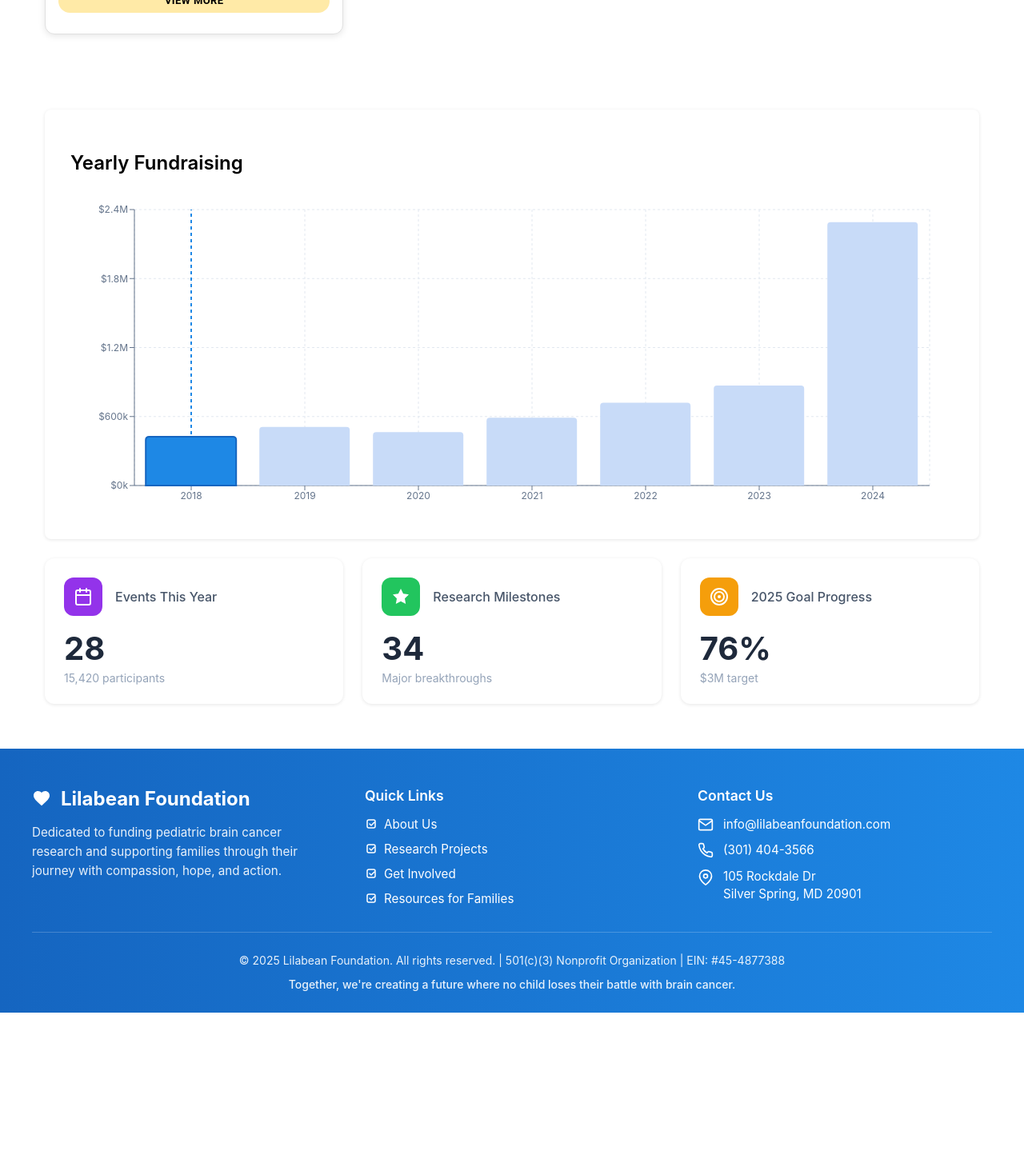
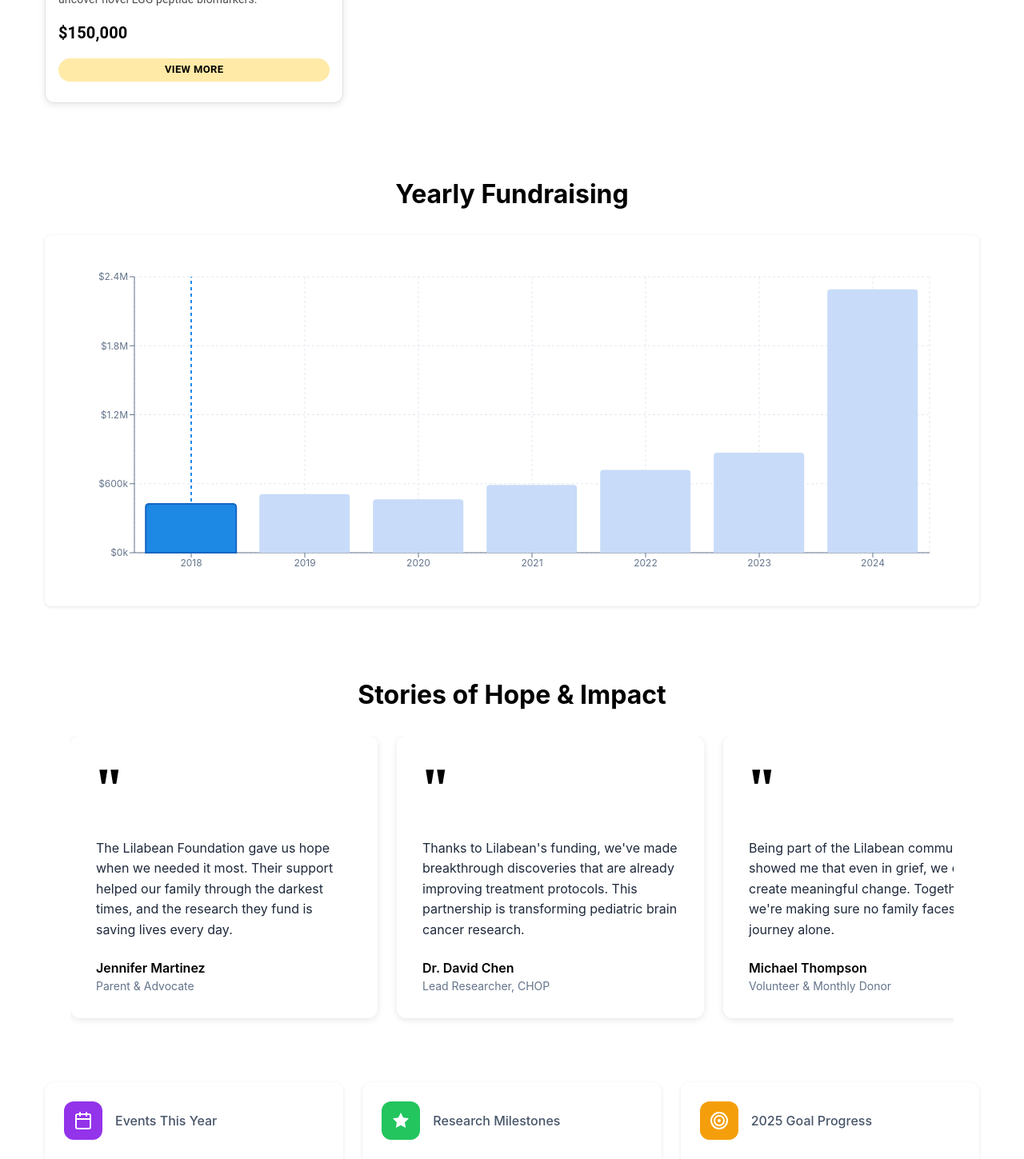
Before and after one commit to cfgcolumbus25/Team-7, a React (Vite) app in the folder frontend/: page / in a window 1280 px wide. Shown: the part 640-2089 px from the top of the page at 80% size. Before the commit the page ends 1906 px from the top, so only its background shows below. Built offline with nearby package versions, Linux system fonts and the light colour scheme.

Commit message:
"Small changes to the overview page adding in clean titles as well"

```diff
--- a/frontend/src/components/ResearchTimeline.jsx
+++ b/frontend/src/components/ResearchTimeline.jsx
@@ -216,6 +216,21 @@
         </SliderWrapper>
       </SliderContainer>
 
+      <Box sx={{ textAlign: 'center', marginTop: '3rem', marginBottom: '2rem' }}>
+        <Typography
+          variant="h2"
+          component="h2"
+          sx={{
+            fontSize: '2rem',
+            fontWeight: '700',
+            color: '#000',
+            margin: 0
+          }}
+        >
+          Research Initiatives
+        </Typography>
+      </Box>
+
       <TilesGrid>
         {researchTiles.map((tile) => (
           <ResearchTile key={tile.id}>
--- /dev/null
+++ b/frontend/src/components/StoriesOfHope.jsx
@@ -0,0 +1,139 @@
+export default function StoriesOfHope() {
+  const stories = [
+    {
+      quote: "The Lilabean Foundation gave us hope when we needed it most. Their support helped our family through the darkest times, and the research they fund is saving lives every day.",
+      author: "Jennifer Martinez",
+      role: "Parent & Advocate"
+    },
+    {
+      quote: "Thanks to Lilabean's funding, we've made breakthrough discoveries that are already improving treatment protocols. This partnership is transforming pediatric brain cancer research.",
+      author: "Dr. David Chen",
+      role: "Lead Researcher, CHOP"
+    },
+    {
+      quote: "Being part of the Lilabean community showed me that even in grief, we can create meaningful change. Together, we're making sure no family faces this journey alone.",
+      author: "Michael Thompson",
+      role: "Volunteer & Monthly Donor"
+    },
+    {
+      quote: "Every dollar donated goes directly to research that matters. The transparency and impact of Lilabean's work gives us confidence that we're truly making a difference.",
+      author: "Sarah Williams",
+      role: "Donor & Supporter"
+    },
+    {
+      quote: "The foundation's commitment to pediatric brain cancer research has accelerated our work in ways we never imagined. Their support is changing the future for children everywhere.",
+      author: "Dr. Emily Rodriguez",
+      role: "Research Director, St. Jude"
+    },
+    {
+      quote: "When our daughter was diagnosed, Lilabean was there. Not just with funding, but with a community that understood our journey. That support was everything.",
+      author: "Robert Kim",
+      role: "Parent & Fundraiser"
+    }
+  ];
+
+  return (
+    <div style={{
+      padding: '2rem',
+      maxWidth: '1200px',
+      margin: '2rem auto',
+      backgroundColor: 'white'
+    }}>
+      <h2 style={{
+        fontSize: '2rem',
+        fontWeight: '700',
+        color: '#000',
+        marginBottom: '2rem',
+        textAlign: 'center'
+      }}>
+        Stories of Hope & Impact
+      </h2>
+
+      <div style={{
+        display: 'flex',
+        gap: '1.5rem',
+        overflowX: 'auto',
+        paddingBottom: '1rem',
+        scrollbarWidth: 'thin',
+        scrollbarColor: '#c8dbf8 transparent',
+        WebkitOverflowScrolling: 'touch'
+      }}
+      onWheel={(e) => {
+        if (e.deltaY !== 0) {
+          e.currentTarget.scrollLeft += e.deltaY;
+          e.preventDefault();
+        }
+      }}
+      >
+        {stories.map((story, index) => (
+          <div
+            key={index}
+            style={{
+              minWidth: '320px',
+              maxWidth: '380px',
+              backgroundColor: 'white',
+              borderRadius: '12px',
+              padding: '2rem',
+              boxShadow: '0 2px 8px rgba(0, 0, 0, 0.1)',
+              display: 'flex',
+              flexDirection: 'column',
+              position: 'relative'
+            }}
+          >
+            <div style={{
+              fontSize: '4rem',
+              fontWeight: '700',
+              color: '#000',
+              lineHeight: '1',
+              marginBottom: '1rem',
+              fontFamily: 'Georgia, serif'
+            }}>
+              "
+            </div>
+            <p style={{
+              fontSize: '1rem',
+              lineHeight: '1.6',
+              color: '#1e293b',
+              marginBottom: '1.5rem',
+              flex: 1
+            }}>
+              {story.quote}
+            </p>
+            <div>
+              <div style={{
+                fontWeight: '600',
+                fontSize: '1rem',
+                color: '#000',
+                marginBottom: '0.25rem'
+              }}>
+                {story.author}
+              </div>
+              <div style={{
+                fontSize: '0.875rem',
+                color: '#64748b'
+              }}>
+                {story.role}
+              </div>
+            </div>
+          </div>
+        ))}
+      </div>
+
+      <style>{`
+        div::-webkit-scrollbar {
+          height: 8px;
+        }
+        div::-webkit-scrollbar-track {
+          background: transparent;
+        }
+        div::-webkit-scrollbar-thumb {
+          background: #c8dbf8;
+          border-radius: 4px;
+        }
+        div::-webkit-scrollbar-thumb:hover {
+          background: #1e88e5;
+        }
+      `}</style>
+    </div>
+  );
+}
--- a/frontend/src/pages/Overview.jsx
+++ b/frontend/src/pages/Overview.jsx
@@ -1,9 +1,10 @@
 import { useState } from 'react';
 import { Bar, BarChart, CartesianGrid, Cell, ReferenceLine, ResponsiveContainer, Tooltip, XAxis, YAxis } from 'recharts';
+import EventsThisYear from "../components/EventsThisYear.jsx";
+import GoalProgress2025 from "../components/GoalProgress2025.jsx";
+import ResearchMilestones from "../components/ResearchMilestones.jsx";
 import ResearchTimeline from "../components/ResearchTimeline.jsx";
-import EventsThisYear from "../components/EventsThisYear.jsx";
-import ResearchMilestones from "../components/ResearchMilestones.jsx";
-import GoalProgress2025 from "../components/GoalProgress2025.jsx";
+import StoriesOfHope from "../components/StoriesOfHope.jsx";
 
 const FUNDRAISING_YEARS = [
   { year: 2018, amount: 425000 },
@@ -31,17 +32,23 @@
       <ResearchTimeline selectedYear={selectedYear} setSelectedYear={setSelectedYear} />
 
       <div style={{ padding: '2rem', maxWidth: '1200px', margin: '0 auto' }}>
+        <h2 style={{
+          fontSize: '2rem',
+          fontWeight: '700',
+          color: '#000',
+          textAlign: 'center',
+          marginTop: '2rem',
+          marginBottom: '2rem'
+        }}>
+          Yearly Fundraising
+        </h2>
+
         <div style={{
           backgroundColor: 'white',
           borderRadius: '8px',
           padding: '2rem',
-          boxShadow: '0 1px 4px rgba(0, 0, 0, 0.1)',
-          marginTop: '2rem'
+          boxShadow: '0 1px 4px rgba(0, 0, 0, 0.1)'
         }}>
-          <h2 style={{ marginBottom: '1.5rem', fontSize: '1.5rem', fontWeight: '600' }}>
-            Yearly Fundraising
-          </h2>
-
           <ResponsiveContainer width="100%" height={400}>
             <BarChart data={FUNDRAISING_YEARS} margin={{ top: 20, right: 30, left: 20, bottom: 5 }}>
               <CartesianGrid strokeDasharray="3 3" stroke="#e2e8f0" />
@@ -85,6 +92,9 @@
             </BarChart>
           </ResponsiveContainer>
         </div>
+
+        <StoriesOfHope />
+
         {/* Three metric cards */}
         <div style={{
           display: 'grid',
```
Lines whose indentation alone changed are shown as unchanged.
